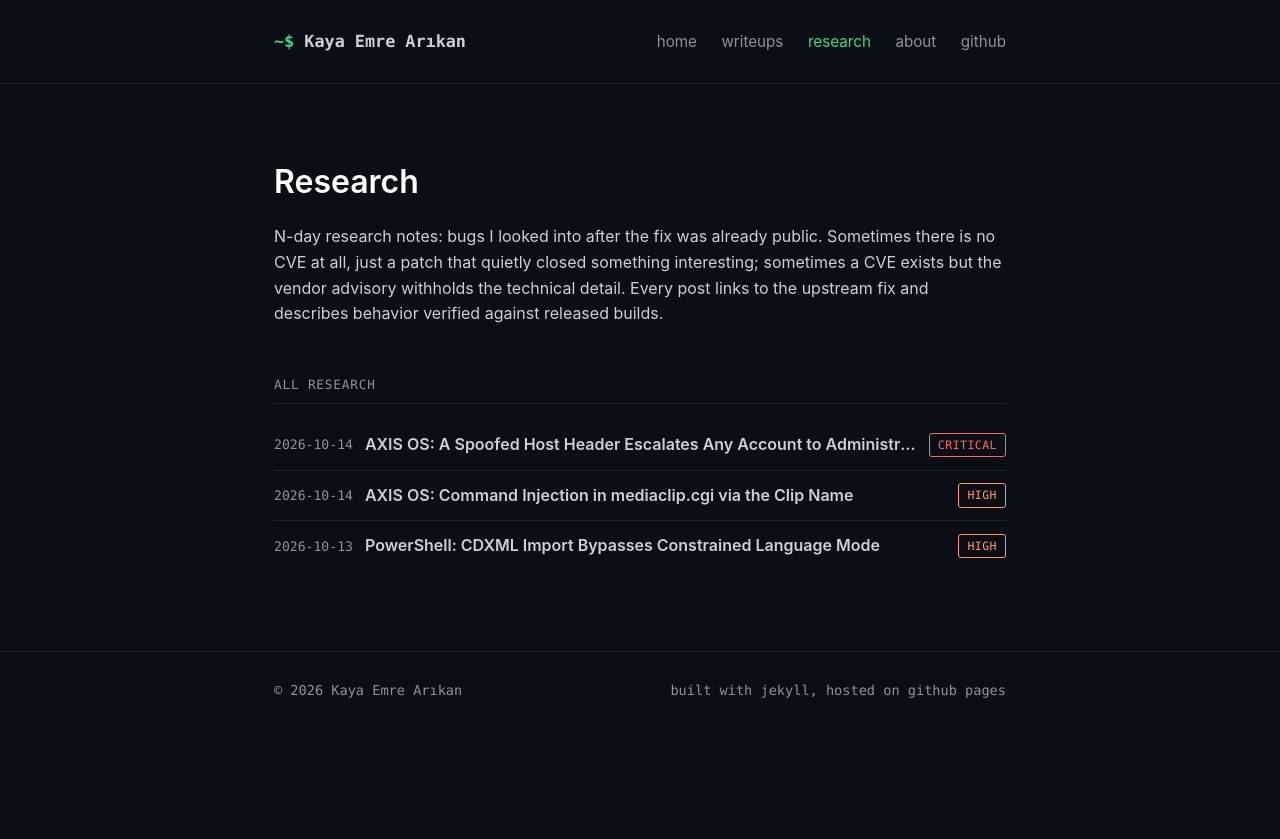
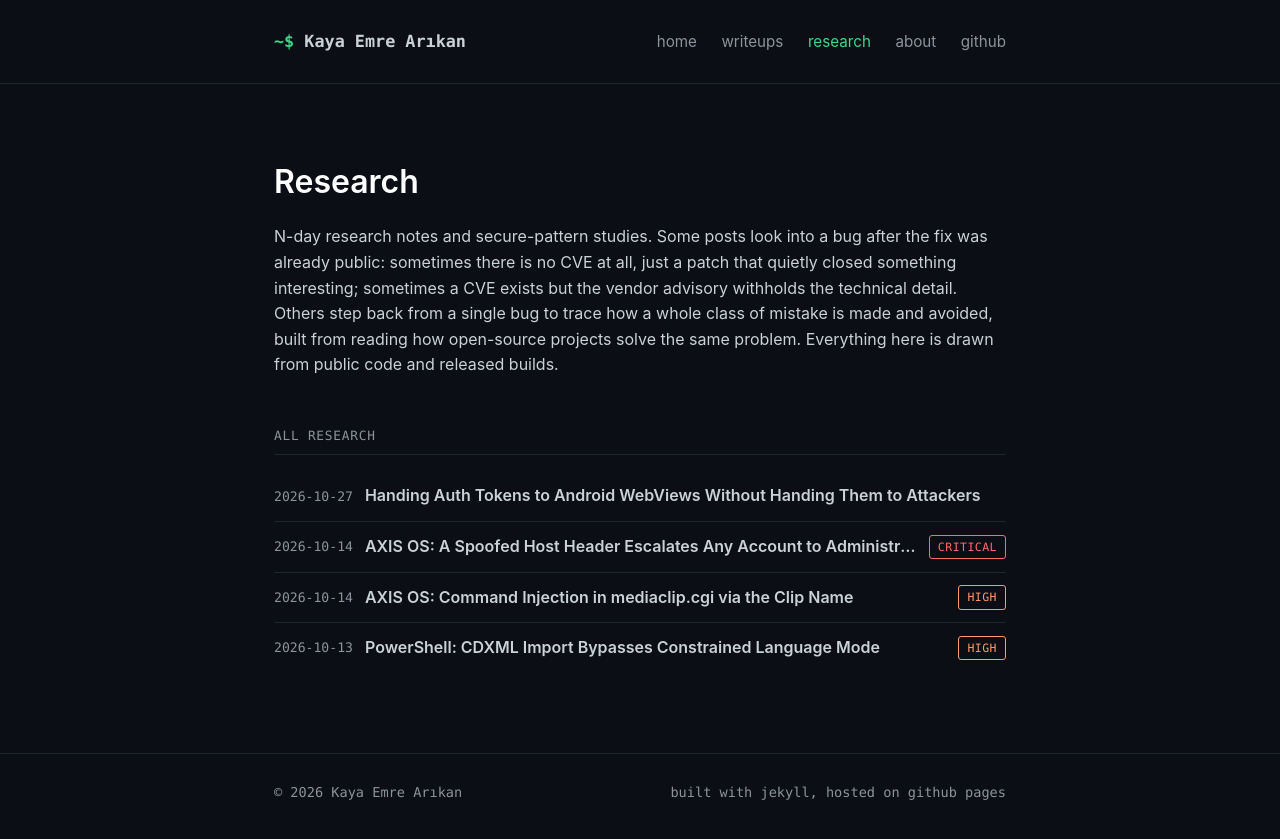
Before and after one commit to kemrec/kemrec.github.io, a Jekyll site: the page built from research/index.md, in a window 1280 px wide. Shown: the top 839 px of the page. Built offline with Jekyll 4.4.1, drawn with Linux system fonts in a browser that asks for light colours; part of the change alters nothing that is shown.

Commit message:
Add research: Android WebView auth-token safe patterns
Widen the research landing blurb to cover secure-pattern studies alongside n-day notes.

```diff
--- /dev/null
+++ b/_research/android-webview-auth-token-safe-patterns.md
@@ -0,0 +1,98 @@
+---
+title: "Handing Auth Tokens to Android WebViews Without Handing Them to Attackers"
+date: 2026-10-27
+target: "Android / WebView security"
+summary: "A field guide to giving an in-app Android WebView the user's session without giving it to an attacker: the origin-scoped pattern that holds, the handful of ways apps leak the token instead, and why the safe posture never rests on a single control. Built entirely from reading public open-source code."
+---
+
+## Why this is hard
+
+A lot of Android apps embed a WebView that has to act as the signed-in user: an in-app help centre, a store admin panel, a payment or verification flow, a chat widget. To do that, the app hands the WebView something sensitive, a session cookie, a bearer token, or a JavaScript bridge the page can call to get one.
+
+That is fine right up until the WebView loads a page the attacker influences. The moment attacker-controlled content runs in a WebView that is holding the user's token, the token is the attacker's. On a bank, a wallet, or a social account that is a one-click account takeover: the victim taps a link, an authenticated WebView opens, and the session walks out to a host the attacker controls.
+
+So the whole problem reduces to two questions, and an app is only safe if it answers **both** correctly:
+
+1. **What** does the WebView hold, and **how** is it exposed to the page?
+2. **Which origins** can become the page in that WebView?
+
+Get either wrong and the token leaks. Below is what "right" looks like, drawn from open-source apps that get it right, followed by the mistakes that show up when it goes wrong. Everything here is public source code anyone can read, and none of it is a report of an unfixed, confirmed exploit.
+
+## The safe shape: `postMessage` to a specific origin
+
+The strongest way to give a page a token is **not** a JavaScript interface with a `getToken()` method. It is the browser's own origin-scoped messaging: `WebViewCompat.postWebMessage(webView, message, targetOrigin)`, or in the page direction `window.postMessage(msg, targetOrigin)`.
+
+The key is the `targetOrigin` argument. The platform **refuses to deliver** the message to a frame whose origin does not match it. So if you post the token with `targetOrigin = https://app.example.com`, and the page in the WebView has navigated, or been redirected, or been framed, to any other origin, the message is simply never delivered. The browser enforces the origin check for you, so you do not have to trust your own navigation tracking to be perfectly in sync.
+
+The failure mode here is a single character: passing `"*"`, or `Uri.EMPTY`, or a `WebMessage` with no origin, as the target. That tells the platform "deliver to whatever is loaded," which is exactly the thing you are trying to prevent. **Never post a token with a wildcard target origin.**
+
+Contrast this with `addJavascriptInterface` plus an `@JavascriptInterface` method that returns the token on demand. That method answers *any* page in the WebView, with no origin argument at all, so its safety depends entirely on question 2 being answered perfectly, every time, forever. The `postMessage` approach bakes the origin check into the delivery.
+
+## The safe shape: exact-origin allowlists, re-checked on every navigation
+
+When the app does gate which origins are trusted, to decide whether to attach a bridge, inject a cookie, or even load the URL at all, two properties separate the safe implementations from the leaky ones.
+
+**Exact matching.** The trusted set is compared by full scheme, host and port equality, not by substring. Home Assistant's companion app, for example, decides "is this still my server?" with an exact origin comparison and routes anything else out to the external browser (`UrlUtil.hasSameOrigin`, and the external-URL handling in `FrontendViewModel`). An app that instead asks `host.endsWith(".example.com")` or `url.contains("example.com")` has quietly widened its trust boundary to every subdomain, and more on why that bites is below.
+
+**Re-evaluation per navigation.** The check cannot run only when the WebView is first created. It has to run again in `shouldOverrideUrlLoading` for each navigation, so that a redirect or an in-page link to a foreign origin *detaches* the token or bridge before the new page runs. A trust decision made once at load time and never revisited is a trust decision the first redirect invalidates.
+
+Deliver via origin-scoped `postMessage` **and** gate with an exact, per-navigation origin check, and the two layers cover each other: even if your navigation tracker lags, the browser's own `targetOrigin` enforcement still withholds the token from the wrong origin.
+
+## Mistake 1: the token gets a `getToken()` with no origin check
+
+A JavaScript interface whose method returns the session token, attached to a WebView that can navigate off the trusted origin, is the classic leak. The fix is either to stop exposing the token to the page at all, or to switch to origin-scoped `postMessage`, or, at minimum, to attach the interface only while the loaded origin is exactly the trusted one and detach it on every navigation away.
+
+A softer version of the same mistake is attaching the bridge for a broader set of page "kinds" than necessary. Element's Android client, for instance, attaches its widget `postMessage` bridge only for admin-type widgets and replies to the page's *exact* `event.origin`, so a room widget pointed at a foreign URL gets no bridge and no token, because the scope is deliberately narrow.
+
+## Mistake 2: injecting the cookie or `Authorization` header by host suffix
+
+Several apps decide whether to attach the user's credential to an outbound request by testing the destination host. If that test is a suffix or substring match, such as `host.endsWith(".example.com")`, it matches every subdomain of the platform, including ones an attacker can register.
+
+This is worth dwelling on because the exploitability is subtle. Consider an app that attaches a bearer token to any request whose host ends in `.example.com`, and a platform that hands out `*.example.com` subdomains to anyone (free blog hosts do exactly this). On paper the token now flows to `attacker.example.com`. In practice it may **still not be exploitable**, because:
+
+- the attacker controls the *content* served at `attacker.example.com`, but not the HTTP server, so they cannot read the `Authorization` header off the inbound request;
+- HTTP clients like OkHttp strip the `Authorization` header across a cross-host redirect;
+- the credential cookies are `HttpOnly`, so page JavaScript cannot read them, and free subdomain tiers typically forbid custom JavaScript anyway.
+
+So a suffix-matched allowlist is a **shape** bug, a trust boundary wider than intended, that only becomes a **leak** when the attacker can run a real server, or arbitrary JavaScript, at the allowed origin. The lesson cuts both ways. Defenders should still tighten the match to exact hosts as defence in depth, and anyone assessing such a pattern should check "can the attacker actually receive the secret here?" before calling it a vulnerability. A suffix match against a platform whose subdomains are fully attacker-controlled, with a custom server and custom JavaScript, is a genuine leak; the same match against locked-down platform-hosted subdomains is not.
+
+## Mistake 3: no navigation gate on an authenticated WebView
+
+The quietest mistake is an authenticated WebView whose `WebViewClient` never overrides navigation at all, returning `false` from `shouldOverrideUrlLoading` and letting the page go wherever links and redirects take it. As long as that WebView carries a cookie or token, every page it can reach is a page the credential can reach. Whether that is a real leak again depends on Mistake 2's question of whether the attacker can receive it, but the safe posture is simple: an authenticated WebView should keep navigation inside the trusted origin and push everything else to the system browser, where the app's credentials do not follow.
+
+### A worked example: Frost for Facebook
+
+Frost for Facebook is an open-source Facebook client, now discontinued, built as exactly this kind of authenticated WebView: it signs the user into facebook.com inside an in-app WebView and reuses that session as the user browses. Its public source makes a clean teaching case because it shows both halves of Mistake 3 at once, a credential living in the WebView and no host gate on where that WebView can go.
+
+Its `WebViewClient.shouldOverrideUrlLoading` runs a short ladder of checks before falling through to the default, and none of them is a host allowlist. One branch asks only whether the URL "looks like" a full-size image link, using a plain substring test: the URL is treated as a Facebook image when it `contains("/photo/view_full_size/")` and `contains("fbid=")` (`utils/Utils.kt`). There is no host in that test and nothing anchoring the substrings to a path, so a URL on any host satisfies it, for example `https://attacker.example/?x=/photo/view_full_size/&fbid=1`.
+
+When a navigation matches, Frost does not open the image in a cookieless viewer. It calls its image loader with the facebook.com cookie jar attached (`launchImage(..., cookie = fbCookie.webCookie)`), and the loader issues an HTTP GET to that same page-supplied URL with the cookies set as a `Cookie:` request header (`facebook/requests/Images.kt`, `facebook/FbRequest.kt`). The URL formatter preserves the host it was handed rather than forcing it back to facebook.com. A crafted link whose host is the attacker's, carrying those two substrings, therefore makes the app send the user's facebook.com cookies to the attacker's own server.
+
+How bad that is comes straight back to the question from Mistake 2: can the attacker actually receive the secret, and is the secret enough. Here the attacker does control a real server at the destination host, so they receive whatever is in the `Cookie` header, and the contents of that header are the whole determinant. The string comes from `CookieManager.getInstance().getCookie("https://www.facebook.com")` (`facebook/FbCookie.kt`). If it includes the `HttpOnly` session cookie, the leak is a full session takeover; if the platform's `getCookie` returns only the non-`HttpOnly` cookies, the attacker learns the account id but not a usable session. That single platform-behaviour question is the line between account takeover and information leak, and it is exactly the thing to settle before attaching a severity to it.
+
+The structural lesson is the general one. An authenticated WebView with no exact-host navigation gate lets one attacker-supplied link become a credentialed request to an attacker host, and the cleverness of the "is this one of our image URLs" heuristic does not change that. A per-navigation host allowlist, with everything off-origin pushed to the external browser, closes the whole class.
+
+## When the attacker's content is meant to be there: mail apps
+
+The examples so far assume attacker content arrives by accident, through a navigation the app failed to gate. Some apps invite it in by design. An email client renders HTML that a stranger wrote and sent you, and it often renders it inside the same WebView that holds the app's own session and native bridge. The attacker does not need to redirect anything. They just send you a message.
+
+That raises the stakes on a single question: can the HTML in that message run script in a context where it can reach the app's bridge or credentials? Two open-source mail apps answer it in instructive, and opposite, ways.
+
+FairEmail layers its defences. The message body renders in a WebView with JavaScript and cookies turned off (`WebViewEx`), links open in the system browser rather than in place, and there is no `addJavascriptInterface` bridge anywhere in the app for script to reach even if it ran. Each layer on its own would mostly do the job; together they leave no single control whose failure hands an attacker the account.
+
+Tuta takes the opposite structural bet. Its mail body is sanitised with DOMPurify and then rendered inline, cloned into an open shadow root in the app's own document (`MailViewer`), which is the same realm as the native `NativeInterface` bridge the web client uses to reach the user's keys. A shadow root is an encapsulation feature, not a security boundary: script that runs inside it runs in the app realm. Nothing attacker-written executes today, because DOMPurify strips scripts, event handlers and `javascript:` URLs before the fragment is ever attached, and the configuration is a careful one. The point is not that Tuta is exploitable, because as configured it is not. The point is that the sanitiser is the only thing standing between a hostile email and the bridge. Mutation-XSS bypasses of HTML sanitisers do surface from time to time, and the day one lands against this configuration, there is no second wall behind it.
+
+Neither design is wrong, and Tuta's sanitiser is well set up. But the contrast is the lesson of this whole article in one frame. The safe posture does not rely on any single control being perfect forever. It assumes the origin check, or the sanitiser, or the navigation gate will eventually fail, and arranges things so that one failure is not the whole account.
+
+## A checklist
+
+If you own an Android app with an authenticated WebView:
+
+- Prefer `postWebMessage` or `postMessage` with a **specific** `targetOrigin` over a token-returning `@JavascriptInterface`. Never use `"*"`.
+- If you must bridge, attach it only while the loaded origin is **exactly** the trusted one, and re-check on every navigation.
+- Gate cookie or `Authorization` injection by **exact host**, not by `endsWith`, `contains`, or an unanchored pattern.
+- Override `shouldOverrideUrlLoading`: keep the authenticated WebView on the trusted origin, send everything else to the external browser.
+- Treat the WebView's current origin as something to verify from the app's own navigation state, not from anything the page tells you.
+- Where attacker content is unavoidable, such as rendered email, assume it will one day run, and keep it out of any realm that can reach the session or a native bridge.
+
+None of this is new, and the good news is that most well-maintained apps already do it. The pattern is cheap to get right and expensive to get wrong, and the cost of wrong is the user's account.
--- a/research/index.md
+++ b/research/index.md
@@ -5,11 +5,13 @@ permalink: /research/
 ---
 
 <h1>Research</h1>
-<p>N-day research notes: bugs I looked into after the fix was already public.
-Sometimes there is no CVE at all, just a patch that quietly closed something
-interesting; sometimes a CVE exists but the vendor advisory withholds the
-technical detail. Every post links to the upstream fix and describes behavior
-verified against released builds.</p>
+<p>N-day research notes and secure-pattern studies. Some posts look into a bug
+after the fix was already public: sometimes there is no CVE at all, just a patch
+that quietly closed something interesting; sometimes a CVE exists but the vendor
+advisory withholds the technical detail. Others step back from a single bug to
+trace how a whole class of mistake is made and avoided, built from reading how
+open-source projects solve the same problem. Everything here is drawn from
+public code and released builds.</p>
 
 <div class="section-title">All research</div>
 
```
